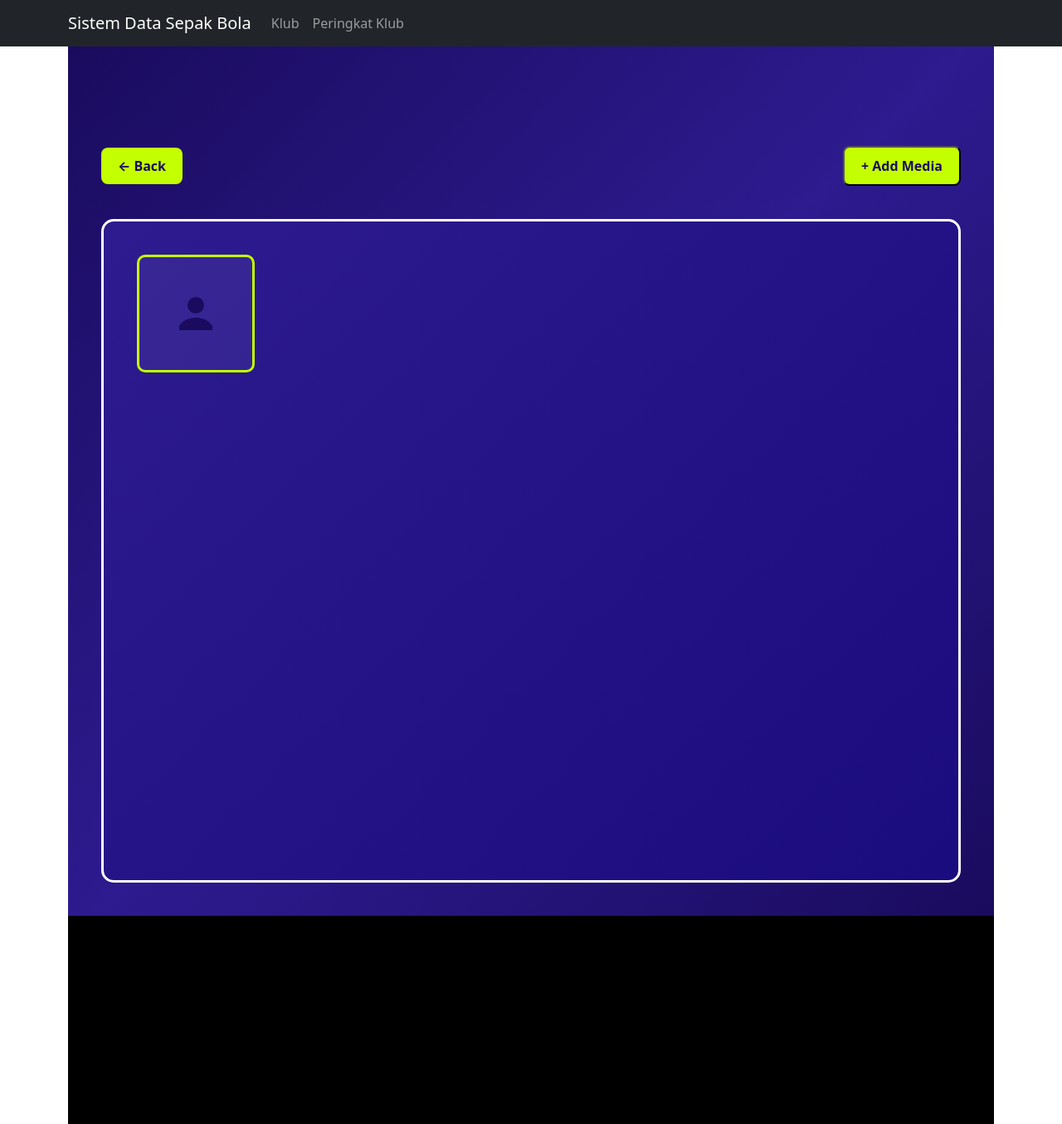
After one commit to PBP-kelompok-B11/pbp-b11, a Django app: template nina_media_gallery/templates/gallery_list.html in a window 1280 px wide. The commit adds this page. Shown: the whole page at 83% size. Run offline with Django 5.2, Linux system fonts and the light colour scheme; the template is opened without the code that fills it, so the values that code supplies are empty, except form fields; tables that the repository leaves empty hold one stand-in row (values such as "Sample post"); form fields are guessed from the names that the template uses.

Commit message:
Styling gallery page

```diff
--- a/beyond90/settings.py
+++ b/beyond90/settings.py
@@ -143,7 +143,7 @@ USE_TZ = True
 # https://docs.djangoproject.com/en/5.2/howto/static-files/
 
 STATIC_URL = '/static/'
-STATIC_ROOT = BASE_DIR / 'static'
+STATIC_ROOT = [BASE_DIR / 'static']
 
 # Default primary key field type
 # https://docs.djangoproject.com/en/5.2/ref/settings/#default-auto-field
--- /dev/null
+++ b/nina_media_gallery/templates/gallery_list.html
@@ -0,0 +1,258 @@
+{% extends 'base.html' %}
+{% load static %}
+
+{% block content %}
+<style>
+    .gallery-page {
+        background: linear-gradient(135deg, #1a0b5e 0%, #2d1b8f 50%, #1a0b5e 100%);
+        min-height: 100vh;
+        padding: 40px;
+        padding-top: 120px; /* Beri jarak dari navbar */
+        color: white;
+    }
+
+    /* Back Button */
+    .back-button, .add-button {
+        display: inline-block;
+        margin-bottom: 20px;
+        padding: 10px 20px;
+        background-color: #c4ff00;
+        color: #1a0b5e;
+        font-weight: bold;
+        border-radius: 8px;
+        text-decoration: none;
+        transition: background-color 0.3s ease;
+    }
+
+    .back-button:hover, .add-button:hover {
+        background-color: #a6e000;
+        color: white;
+    }
+
+    .top-bar{
+        display: flex;
+        justify-content: space-between;
+        align-items: center;
+        width: 100%;
+        margin-bottom: 20px;
+    }
+
+    /* Gallery Container */
+    .gallery-container {
+        background: linear-gradient(135deg, #2d1b8f 0%, #1a0b7e 100%);
+        border: 3px solid white;
+        border-radius: 15px;
+        padding: 40px;
+        min-height: 100vh
+    }
+
+    /* Gallery Grid */
+    .gallery-grid {
+        display: grid;
+        grid-template-columns: repeat(auto-fill, minmax(120px, 1fr));
+        gap: 20px;
+    }
+
+    .gallery-item {
+        background-color: rgba(255, 255, 255, 0.05);
+        border: 3px solid #c4ff00;
+        border-radius: 10px;
+        padding: 25px;
+        display: flex;
+        align-items: center;
+        justify-content: center;
+        aspect-ratio: 1;
+        transition: all 0.3s ease;
+        cursor: pointer;
+    }
+
+    .gallery-item:hover {
+        transform: scale(1.05);
+        border-color: white;
+        background-color: rgba(255, 255, 255, 0.1);
+    }
+
+    .gallery-item svg {
+        width: 60px;
+        height: 60px;
+        fill: #1a0b5e;
+    }
+
+    /* User Icon Style */
+    .user-icon {
+        width: 70px;
+        height: 70px;
+    }
+
+    .user-icon circle {
+        fill: #1a0b5e;
+    }
+
+    .user-icon path {
+        fill: #1a0b5e;
+    }
+</style>
+
+<div class="gallery-page">
+    <div class="top-bar">
+        <!-- Back Button -->
+        <a href="{% url 'authentication:home_view' %}" class="back-button">← Back</a>
+        <button class="add-button" onclick="openModal()">+ Add Media</a>
+    </div>
+    <!-- Gallery Container -->
+    <div class="gallery-container">
+        <div class="gallery-grid">
+            <!-- Gallery Item 1 -->
+            <div class="gallery-item">
+                <svg class="user-icon" xmlns="http://www.w3.org/2000/svg" viewBox="0 0 24 24">
+                    <circle cx="12" cy="8" r="4"/>
+                    <path d="M12 14c-6 0-8 4-8 4v2h16v-2s-2-4-8-4z"/>
+                </svg>
+            </div>
+
+            <!-- Tambahkan lebih banyak gallery items di sini -->
+        </div>
+    </div>
+</div>
+
+ <!-- Modal -->
+    <div id="modal" class="fixed inset-0 bg-black bg-opacity-60 flex items-center justify-center hidden z-50 transition-opacity duration-300 ease-out">
+
+        <!-- Konten Modal -->
+        <div id="modalContent" class="bg-[#1E1BFF] w-11/12 md:w-1/2 p-10 rounded-xl shadow-2xl text-white transform scale-90 opacity-0 transition-all duration-300 ease-out">
+
+            <!-- Tombol Close -->
+            <button onclick="closeModal()" class="absolute top-4 right-6 text-white hover:text-gray-300 text-2xl">&times;</button>
+
+            <!-- Back -->
+            <a href="{% url 'nina_media_gallery:gallery_list' %}"
+               class="flex items-center text-lime-400 mb-2 hover:text-white transition">
+                <span class="text-xl mr-2">&larr;</span> Back to Gallery
+            </a>
+
+            <!-- Judul -->
+            <h1 class="text-5xl font-bold mb-8 tracking-wide">Upload Media</h1>
+
+            <!-- Form Upload -->
+            <form id="uploadForm" method="POST" enctype="multipart/form-data">
+                {% csrf_token %}
+
+                <div class="space-y-6">
+                    <!-- Deskripsi -->
+                    <div>
+                        <label class="block text-white mb-2 font-medium">Deskripsi</label>
+                        {{ form.deskripsi }}
+                    </div>
+
+                    <!-- Kategori -->
+                    <div>
+                        <label class="block text-white mb-2 font-medium">Kategori</label>
+                        {{ form.category }}
+                    </div>
+
+                    <!-- Thumbnail -->
+                    <div>
+                        <label class="block text-white mb-2 font-medium">Thumbnail</label>
+                        {{ form.thumbnail }}
+                    </div>
+                </div>
+
+                <div class="text-center mt-10">
+                    <button type="submit"
+                        class="px-10 py-3 bg-lime-400 text-indigo-900 font-semibold rounded-full hover:bg-lime-300 transition">
+                        Submit
+                    </button>
+                </div>
+            </form>
+        </div>
+    </div>
+
+    <!-- Toast Notification -->
+    <div id="toastContainer" class="fixed bottom-5 right-5 z-50"></div>
+</div>
+
+<script>
+/* ---- Modal Open / Close ---- */
+function openModal() {
+    const modal = document.getElementById('modal');
+    const content = document.getElementById('modalContent');
+    modal.classList.remove('hidden');
+    setTimeout(() => {
+        content.classList.remove('scale-90', 'opacity-0');
+        content.classList.add('scale-100', 'opacity-100');
+    }, 10);
+}
+
+function closeModal() {
+    const modal = document.getElementById('modal');
+    const content = document.getElementById('modalContent');
+    content.classList.add('scale-90', 'opacity-0');
+    content.classList.remove('scale-100', 'opacity-100');
+    setTimeout(() => modal.classList.add('hidden'), 200);
+}
+
+/* ---- AJAX Upload ---- */
+document.getElementById("uploadForm").addEventListener("submit", function(e) {
+    e.preventDefault();
+
+    // Validasi kosong
+    const inputs = this.querySelectorAll("input, textarea, select");
+    let valid = true;
+    inputs.forEach(input => {
+        if (!input.value.trim()) {
+            valid = false;
+            input.classList.add("border-red-500");
+        } else {
+            input.classList.remove("border-red-500");
+        }
+    });
+
+    if (!valid) {
+        showToast("⚠️ Please fill in all fields!", "error");
+        return;
+    }
+
+    let formData = new FormData(this);
+
+    fetch("{% url 'nina_media_gallery:gallery_upload' %}", {
+        method: "POST",
+        headers: { "X-CSRFToken": document.querySelector('[name=csrfmiddlewaretoken]').value },
+        body: formData
+    })
+    .then(response => response.json())
+    .then(data => {
+        if (data.status === "success") {
+            showToast("✅ Upload berhasil!", "success");
+            setTimeout(() => {
+                closeModal();
+                window.location.href = "{% url 'nina_media_gallery:gallery_list' %}";
+            }, 2000);
+        } else {
+            showToast("❌ " + (data.message || "Upload gagal!"), "error");
+        }
+    })
+    .catch(() => {
+        showToast("❌ Terjadi kesalahan server!", "error");
+    });
+});
+
+/* ---- Toast Notification ---- */
+function showToast(message, type = "success") {
+    const container = document.getElementById("toastContainer");
+    const toast = document.createElement("div");
+
+    toast.className = `
+        mb-3 px-6 py-3 rounded-lg shadow-lg text-white transition-opacity duration-500 opacity-0
+        ${type === "success" ? "bg-green-500" : "bg-red-500"}
+    `;
+    toast.textContent = message;
+
+    container.appendChild(toast);
+    setTimeout(() => toast.classList.add("opacity-100"), 50);
+    setTimeout(() => {
+        toast.classList.remove("opacity-100");
+        setTimeout(() => toast.remove(), 500);
+    }, 2500);
+}
+</script>
+{% endblock %}
--- a/templates/navbar.html
+++ b/templates/navbar.html
@@ -4,7 +4,7 @@
 
       <!-- Logo PBP 11 -->
       <div class="flex items-center space-x-0">
-        <span class="bg-[#C3FF00] text-[#1A1B99] text-2xl font-bold px-5 py-2 rounded-l-full">
+        <span class="bg-[#C3FF00] text-[#1A1B99] text-2xl font-bold border-2 border-[#C3FF00] px-5 py-2 rounded-l-full">
           PBP
         </span>
         <span class="text-[#C3FF00] text-2xl font-bold border-2 border-[#C3FF00] px-5 py-2 rounded-r-full">
```
Also changed, not shown: nina_media_gallery/templates/list.html (deleted, +0 -49 lines), nina_media_gallery/views.py (+4 -4 lines), static/images/100.svg (added).
